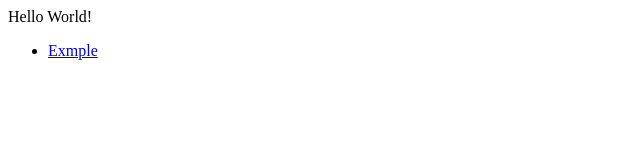
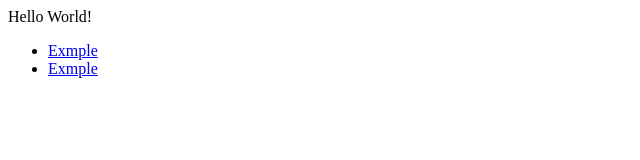
Before and after one commit to mthoney2/mthoney2.github.io, a plain HTML site: page inet1610/week4/index.html in a window 1280 px wide. Shown: the full height of the page, 0-640 px from the left. Drawn offline with Linux system fonts and the light colour scheme.

Commit message:
Added a new line.

```diff
--- a/inet1610/week4/index.html
+++ b/inet1610/week4/index.html
@@ -3,6 +3,7 @@
 Hello World!
 <ul>
 	<li><a href="c04/example.html">Exmple</a></li>
+	<li><a href="c04/example.html">Exmple</a></li>
 </ul>
 </body>
 </html>
```
